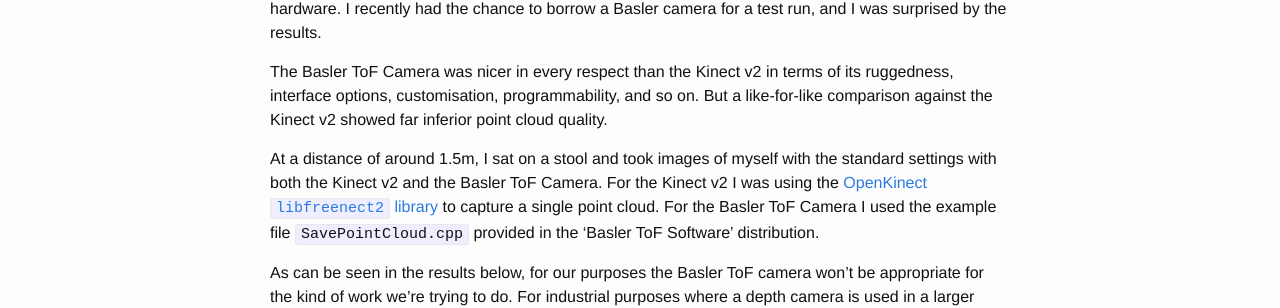
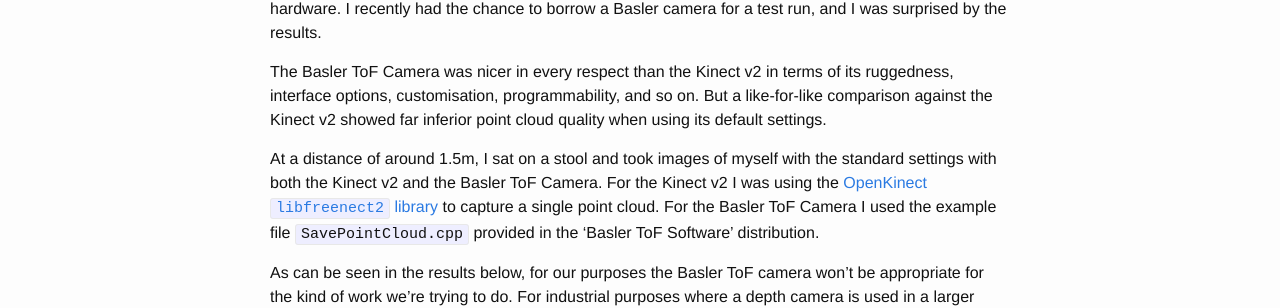
Before and after one commit to wspr/wspr.github.io, a Jekyll site: the page built from _posts/2017-11-30-basler-tof-camera.md, in a window 1280 px wide. Shown: the part 425-733 px from the top of the page. Built offline with Jekyll 4.4.1, drawn with Linux system fonts in a browser that asks for light colours.

Commit message:
"tof camera" - "with default settings"

```diff
--- a/_posts/2017-11-30-basler-tof-camera.md
+++ b/_posts/2017-11-30-basler-tof-camera.md
@@ -23,7 +23,8 @@
 
 The Basler ToF Camera was nicer in every respect than the Kinect v2 in terms of its ruggedness,
 interface options, customisation, programmability, and so on.
-But a like-for-like comparison against the Kinect v2 showed far inferior point cloud quality.
+But a like-for-like comparison against the Kinect v2 showed far inferior point cloud quality
+when using its default settings.
 
 At a distance of around 1.5m, I sat on a stool and took images of myself with the standard
 settings with both the Kinect v2 and the Basler ToF Camera.
```
